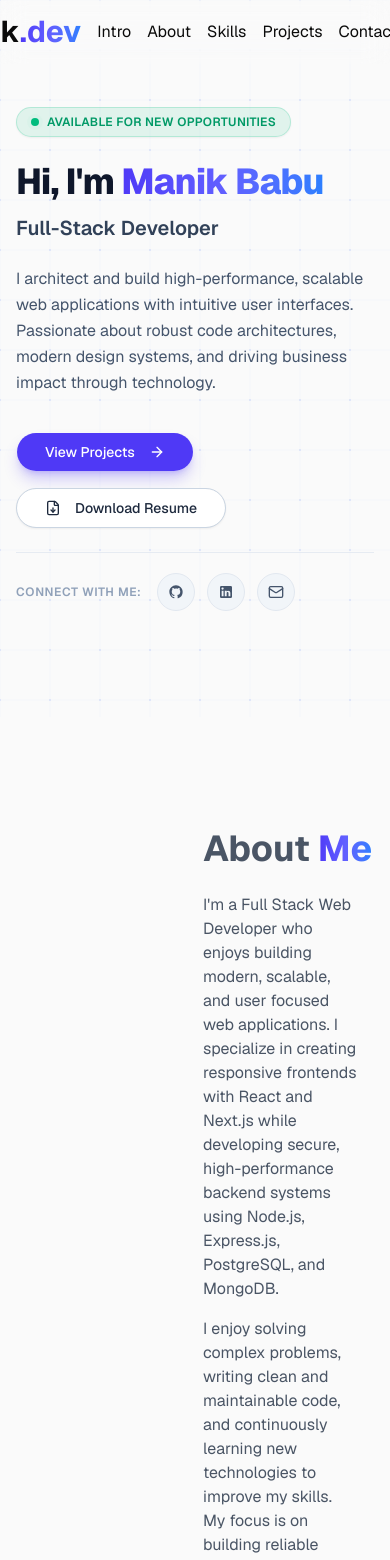
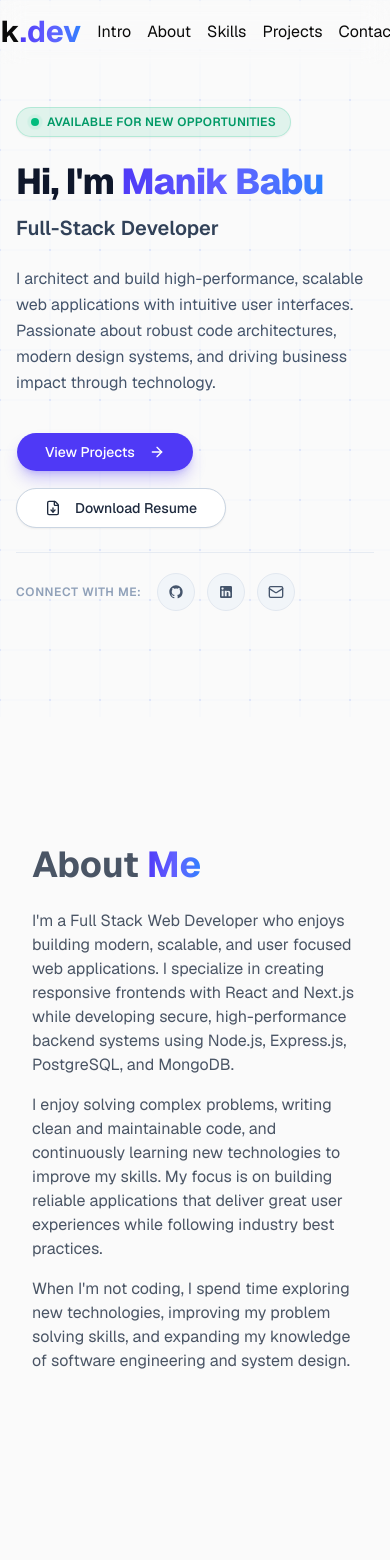
Before and after one commit to manik-babu/portfolio-frontend, a Next.js app: page / in a window 390 px wide. Shown: the top 1560 px of the page. Built offline with nearby package versions, Linux system fonts and the light colour scheme.

Commit message:
style: about me section grid layout

```diff
--- a/src/components/sections/About.tsx
+++ b/src/components/sections/About.tsx
@@ -3,7 +3,7 @@ import Image from "next/image";
 
 export const About = () => {
     return (
-        <div className="grid grid-cols-2 gap-4 py-28 max-w-7xl px-8">
+        <div className="grid grid-cols-1 md:grid-cols-2 gap-4 py-28 max-w-7xl px-8">
             <section className="flex items-center justify-center">
                 {/* <Image
                     src="/images/profile.png"
```
